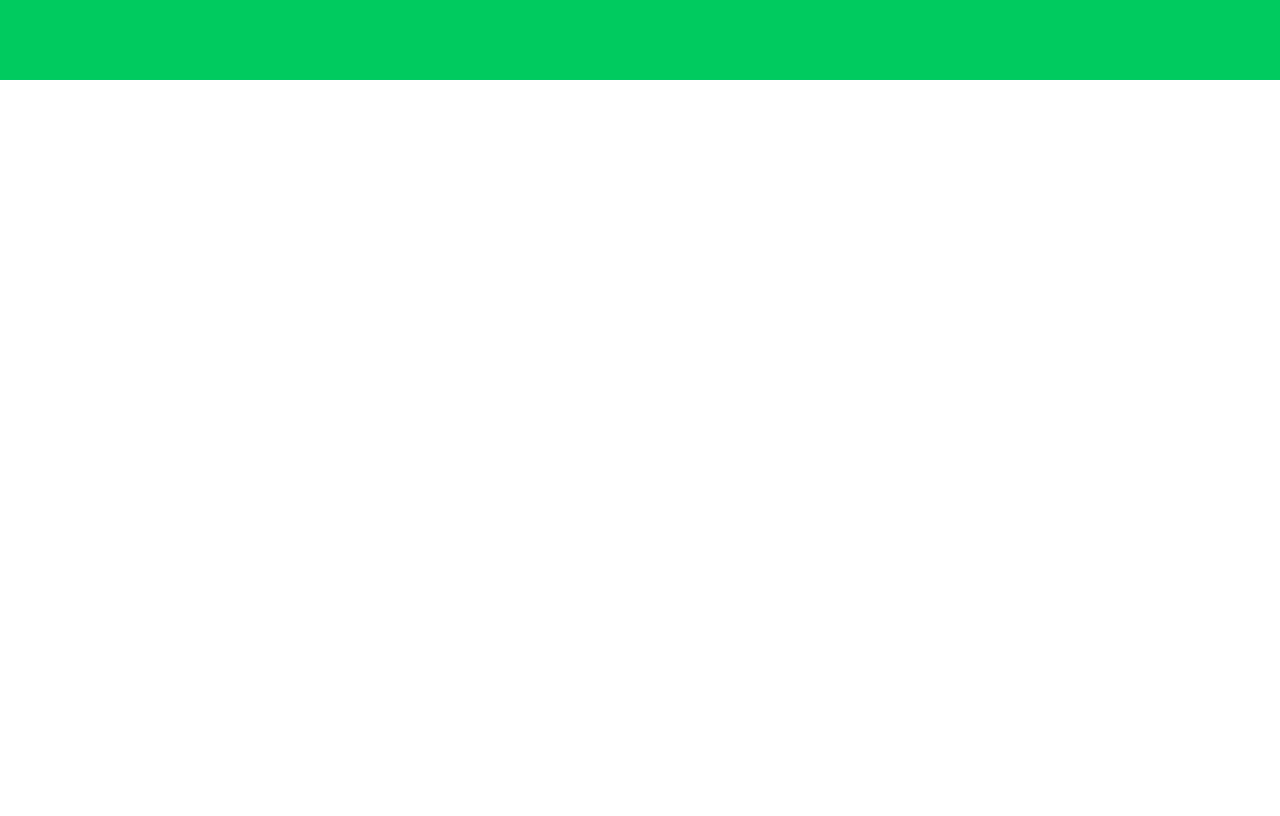
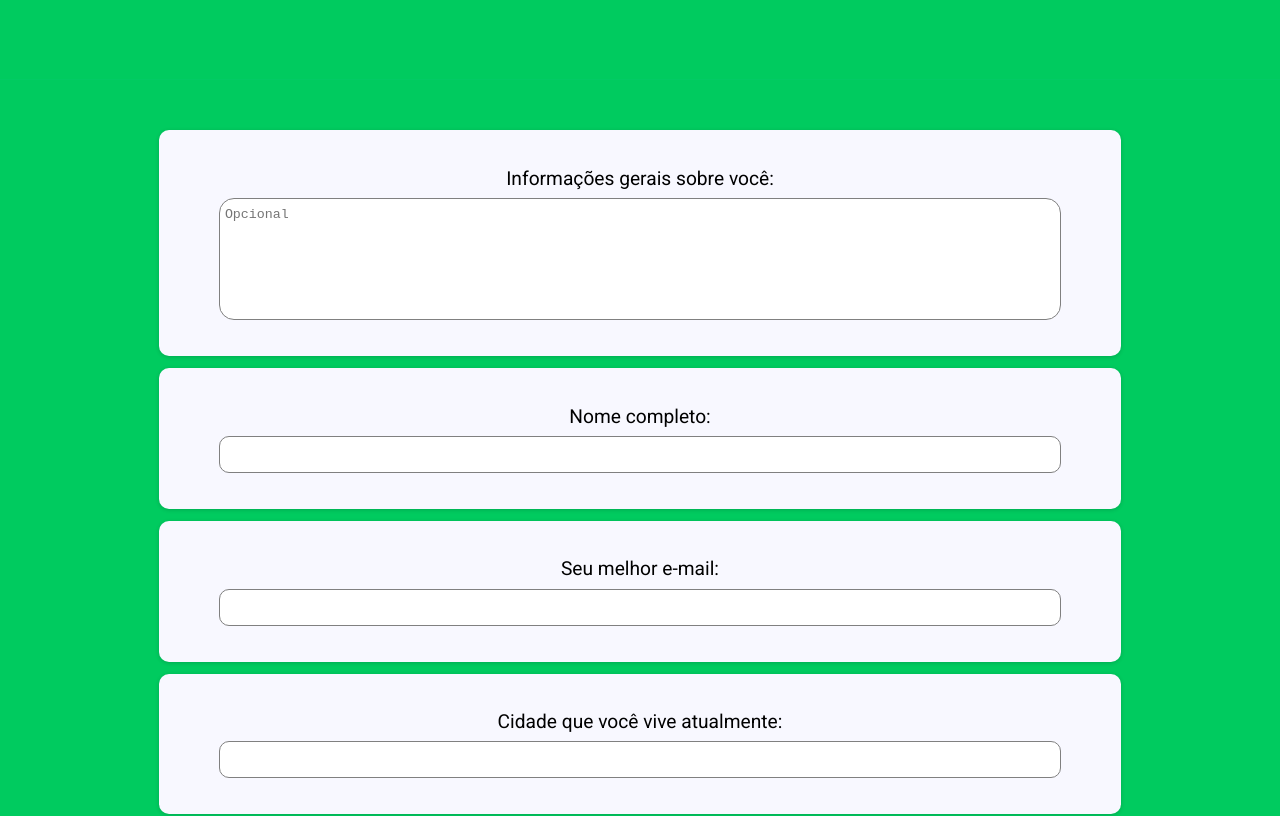
Before and after one commit to Veronica-Alfr/Data_Search_II_Conf_JDS, a Next.js app: page / in a window 1280 px wide. Shown: the part 720-1536 px from the top of the page. Before the commit the page ends 800 px from the top, so only its background shows below. Built offline with nearby package versions, Linux system fonts and the light colour scheme.

Commit message:
style: add Form component and changed font-family of form submit button

```diff
--- a/src/Form/FormOne.tsx
+++ b/src/Form/FormOne.tsx
@@ -273,7 +273,7 @@ const FormOne = () => {
   };
 
   return (
-    <form className="form-container">
+    <form id="form" className="form-container">
       <div className="div-form">
         <label htmlFor="generalInfo" className="label-text">
           Informações gerais sobre você:
--- a/src/Form/FormStyle.css
+++ b/src/Form/FormStyle.css
@@ -1,12 +1,3 @@
-@import url("https://fonts.googleapis.com/css2?family=Roboto:wght@300&display=swap");
-
-* {
-  padding: 0;
-  margin: 0;
-  box-sizing: border-box;
-  font-family: "Roboto", sans-serif;
-}
-
 .error-message {
   color: rgb(220, 17, 17);
 
@@ -21,22 +12,27 @@
 }
 
 .form-container {
-  width: 100%;
+  font-family: "Roboto", sans-serif;
+
+  padding: 3%;
+
   display: flex;
   flex-direction: column;
   align-items: center;
+
   gap: 2%;
-  padding: 3%;
-  background: linear-gradient(
+
+  background: #00cb5f;
+  /* background: linear-gradient(
     90deg,
     rgba(2, 0, 36, 0.700717787114846) 0%,
     rgba(9, 81, 121, 0.7511379551820728) 17%,
     rgba(165, 169, 241, 0.6811099439775911) 86%
-  );
+  ); */
 }
 
 .div-form {
-  width: 80%;
+  width: 70%;
   margin-top: 1%;
   display: flex;
   flex-direction: column;
@@ -167,7 +163,8 @@ select {
 }
 
 .button-send:hover {
-  color: gray;
+  /* color: #02a836; */
+  color: rgb(42, 41, 41);
 }
 
 .button-send:hover::before {
--- a/src/pages/index.tsx
+++ b/src/pages/index.tsx
@@ -7,7 +7,7 @@ const App = () => {
   return (
     <main>
       <HomeHESAC />
-      {/* <FormOne /> */}
+      <FormOne />
     </main>
   );
 };
```
